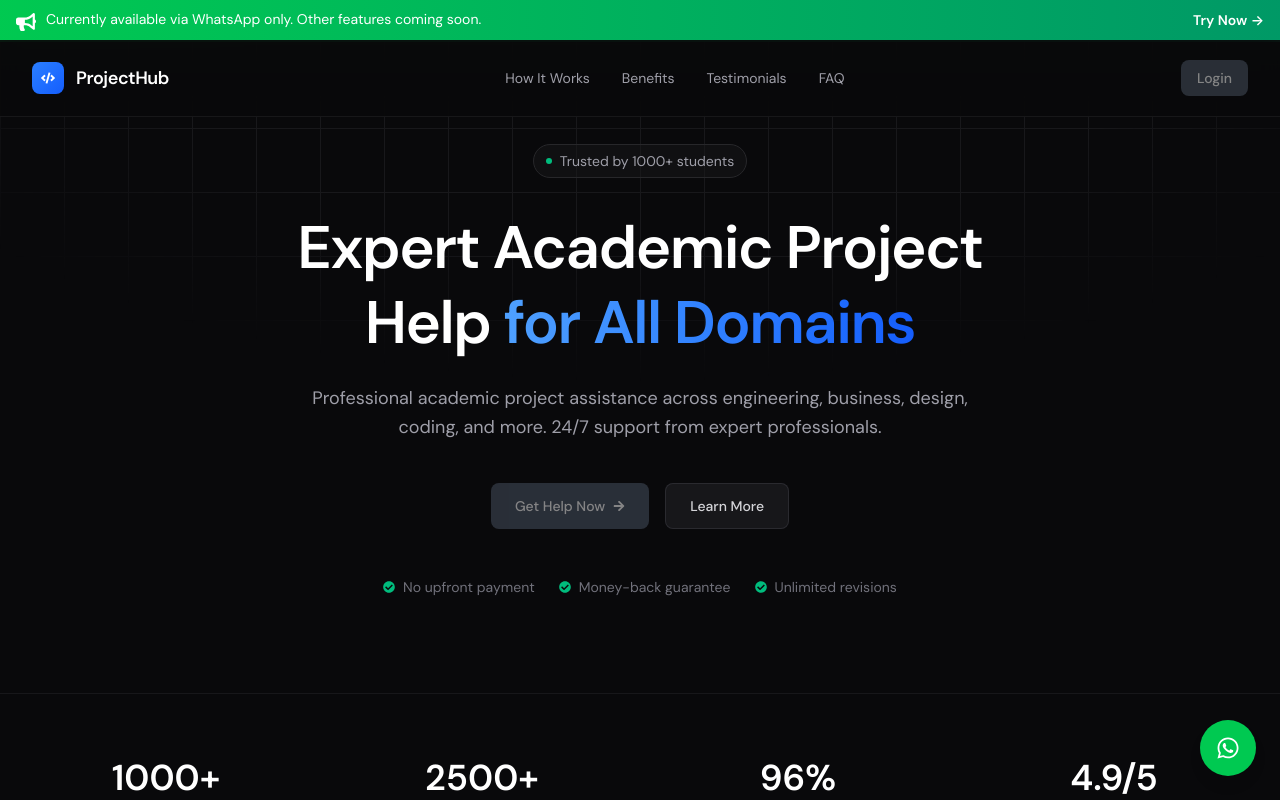
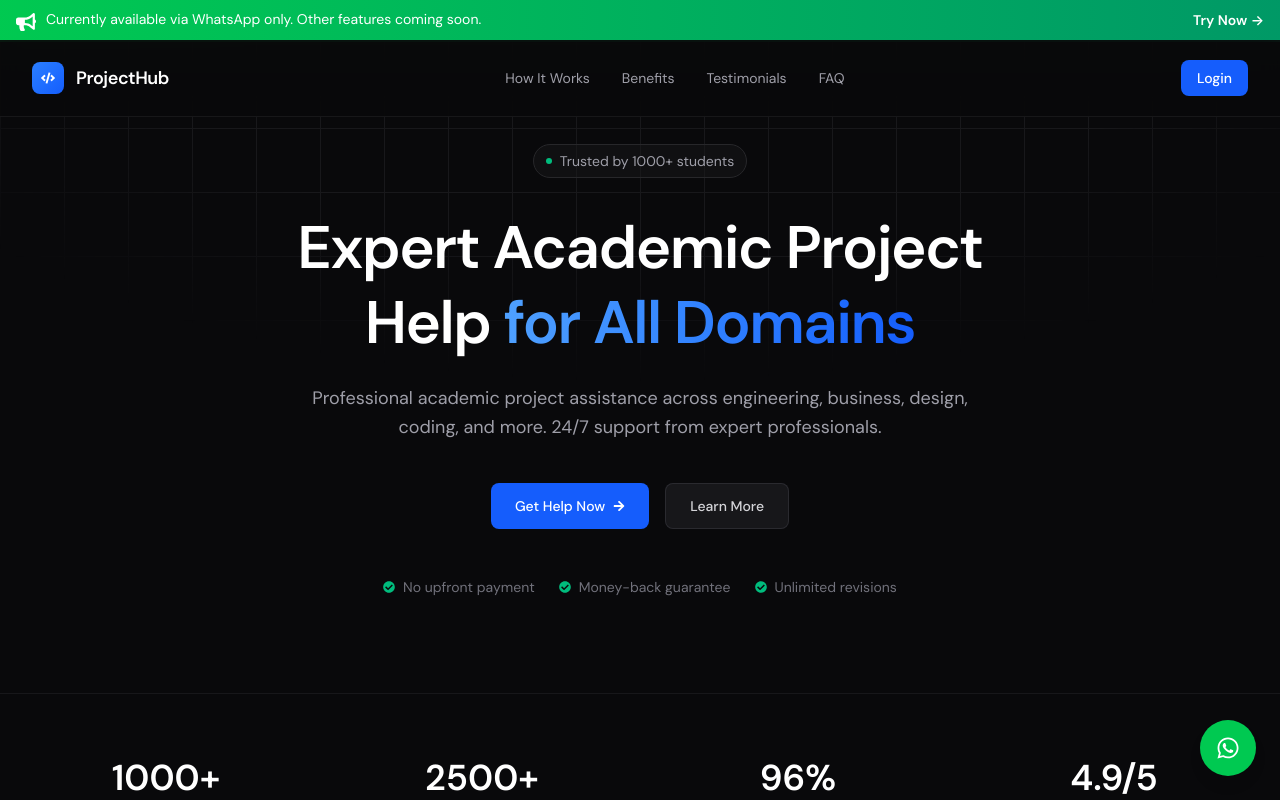
Before and after one commit to ShahiCrafts/codesupport-client-v1.0, a React (Vite) app: page / in a window 1280 px wide. Shown: the top 800 px of the page. Built offline with nearby package versions, Linux system fonts and the light colour scheme.

Commit message:
Backend Server Connection Initialize

```diff
--- a/src/components/Navbar.jsx
+++ b/src/components/Navbar.jsx
@@ -164,15 +164,10 @@ export default function Navbar() {
               </div>
             ) : (
               <button
-                onClick={() => info('Login feature coming soon. Stay tuned!')}
-                disabled
-                className="px-4 py-2 text-sm font-medium text-white bg-gray-600 opacity-50 cursor-not-allowed rounded-lg transition-colors relative group"
-                title="Coming Soon"
+                onClick={() => navigate('/auth/login')}
+                className="px-4 py-2 text-sm font-medium text-white bg-blue-600 hover:bg-blue-700 rounded-lg transition-colors"
               >
                 Login
-                <span className="absolute bottom-full mb-2 left-1/2 -translate-x-1/2 px-3 py-2 bg-gray-800 text-white text-xs rounded whitespace-nowrap opacity-0 group-hover:opacity-100 transition-opacity pointer-events-none">
-                  Coming Soon
-                </span>
               </button>
             )}
 
--- a/src/pages/CustomerLanding.jsx
+++ b/src/pages/CustomerLanding.jsx
@@ -188,18 +188,11 @@ export default function CustomerLanding() {
 
             <div className="flex flex-col sm:flex-row gap-4 mb-12 justify-center">
               <button
-                onClick={() =>
-                  info("Feature coming soon. Please check back later!")
-                }
-                disabled
-                className="inline-flex items-center justify-center gap-2 px-6 py-3 text-sm font-medium text-white bg-gray-600 opacity-50 rounded-lg cursor-not-allowed transition-colors relative group"
-                title="Coming Soon"
+                onClick={handleGetHelp}
+                className="inline-flex items-center justify-center gap-2 px-6 py-3 text-sm font-medium text-white bg-blue-600 hover:bg-blue-700 rounded-lg transition-colors"
               >
                 Get Help Now
                 <FaArrowRight className="text-xs" />
-                <span className="absolute bottom-full mb-2 left-1/2 -translate-x-1/2 px-3 py-2 bg-gray-800 text-white text-xs rounded whitespace-nowrap opacity-0 group-hover:opacity-100 transition-opacity pointer-events-none">
-                  Coming Soon
-                </span>
               </button>
               <a
                 href="#how-it-works"
```
